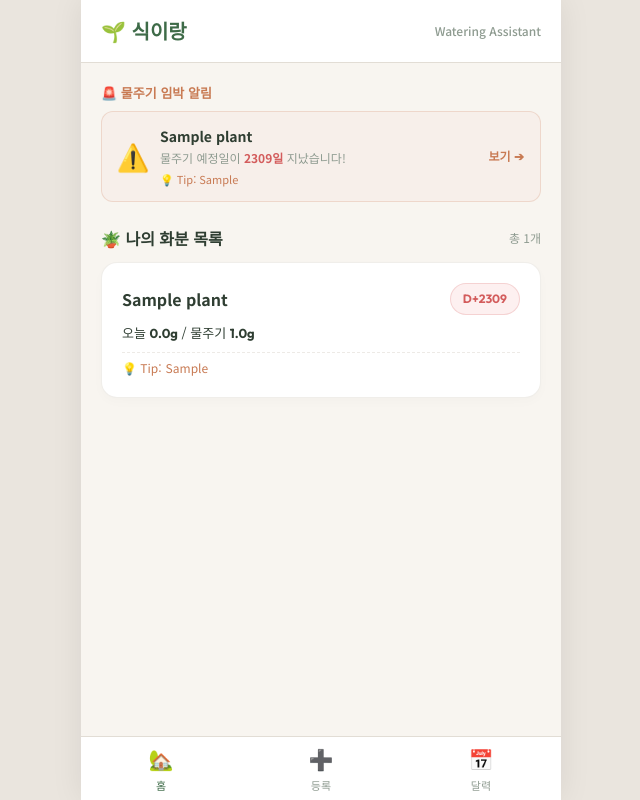
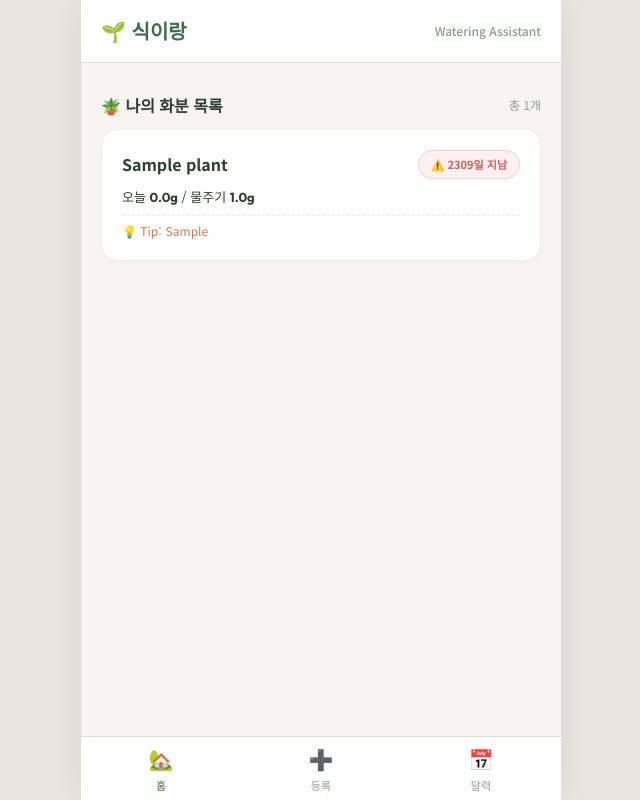
Before and after one commit to onelab45/onej1_1sikirang, a Django app: page / in a window 1280 px wide. Shown: the whole page, without its empty margins (319-959 px from the left). Run offline with Django 4.2, Linux system fonts and the light colour scheme; tables that the repository leaves empty hold one stand-in row (values such as "Sample post").

Commit message:
홈 화면 단순화: 임박 알림 삭제, D-Day 자동 정렬

```diff
--- a/plants/templates/plants/home.html
+++ b/plants/templates/plants/home.html
@@ -6,72 +6,12 @@
 
 {% block extra_css %}
 <style>
-    /* 알람 섹션 디자인 */
-    .alert-section-title {
-        font-size: 13px;
-        font-weight: 700;
-        color: var(--accent-clay);
-        text-transform: uppercase;
-        margin-bottom: 8px;
-        display: flex;
-        align-items: center;
-        gap: 6px;
-    }
-
-    .alarm-card {
-        background-color: var(--accent-clay-light);
-        border: 1px solid rgba(200, 122, 83, 0.2);
-        border-radius: 12px;
-        padding: 14px 16px;
-        margin-bottom: 10px;
-        display: flex;
-        align-items: center;
-        gap: 12px;
-    }
-
-    .alarm-icon {
-        font-size: 24px;
-        animation: pulse 1.5s infinite alternate;
-    }
-
-    @keyframes pulse {
-        0% { transform: scale(1); }
-        100% { transform: scale(1.15); }
-    }
-
-    .alarm-content {
-        flex: 1;
-        min-width: 0; /* flex 자식의 말줄임표 작동 보장 */
-    }
-
-    .alarm-title {
-        font-size: 14px;
-        font-weight: 700;
-        color: var(--text-dark);
-    }
-
-    .alarm-desc {
-        font-size: 12px;
-        color: var(--text-muted);
-        margin-top: 2px;
-    }
-
-    .alarm-action {
-        color: var(--accent-clay);
-        font-weight: 700;
-        font-size: 12px;
-        text-decoration: none;
-        display: flex;
-        align-items: center;
-        flex-shrink: 0;
-    }
-
     /* 화분 목록 그리드/목록 */
     .section-title {
         font-size: 16px;
         font-weight: 700;
         color: var(--text-dark);
-        margin: 24px 0 12px 0;
+        margin: 10px 0 12px 0;
         display: flex;
         justify-content: space-between;
         align-items: center;
@@ -83,7 +23,7 @@
         gap: 12px;
     }
 
-    /* 2단계 보완: 가로형 정보 카드 레이아웃 */
+    /* 가로형 정보 카드 레이아웃 */
     .plant-card {
         display: flex;
         flex-direction: column;
@@ -128,49 +68,55 @@
         text-overflow: ellipsis;
     }
 
-    /* D-Day 뱃지 스타일 */
+    /* D-Day 뱃지 스타일 (모바일 자연스러운 톤) */
     .dday-badge {
-        font-family: var(--font-english);
-        padding: 6px 12px;
+        font-family: var(--font-main);
+        padding: 5px 12px;
         border-radius: 20px;
-        font-size: 12px;
+        font-size: 11px;
         font-weight: 700;
         text-align: center;
-        min-width: 70px;
+        width: auto;
+        white-space: nowrap;
         flex-shrink: 0;
     }
 
+    /* D-Day <= 0 : 연한 토마토색 계열 */
     .dday-overdue {
         background-color: #FDF0F0;
-        color: var(--danger-color);
+        color: #D35C5C;
         border: 1px solid rgba(211, 92, 92, 0.2);
     }
 
-    .dday-today {
-        background-color: #FFF9E6;
-        color: #D47926;
-        border: 1px solid rgba(212, 121, 38, 0.2);
-        animation: blink 1s infinite alternate;
+    /* 1 <= D-Day <= 3 : 임박 주황/황토색 계열 */
+    .dday-warning {
+        background-color: #FFF3E0;
+        color: #E65100;
+        border: 1px solid rgba(230, 81, 0, 0.2);
     }
 
+    /* 4 <= D-Day <= 7 : 주의 노랑/겨자색 계열 */
+    .dday-caution {
+        background-color: #FFFDE7;
+        color: #D4A31C;
+        border: 1px solid rgba(212, 163, 28, 0.2);
+    }
+
+    /* D-Day >= 8 : 여유 녹색 계열 */
     .dday-safe {
         background-color: var(--primary-light);
         color: var(--primary-color);
         border: 1px solid rgba(62, 107, 72, 0.1);
     }
 
-    @keyframes blink {
-        0% { opacity: 0.8; }
-        100% { opacity: 1; }
-    }
-
     /* 빈 상태 안내 */
     .empty-state {
-        padding: 40px 20px;
+        padding: 50px 20px;
         text-align: center;
         background-color: var(--card-bg);
         border-radius: 16px;
         border: 1px dashed var(--border-color);
+        margin-top: 10px;
     }
 
     .empty-icon {
@@ -182,62 +128,13 @@
     .empty-text {
         font-size: 14px;
         color: var(--text-muted);
-        margin-bottom: 20px;
+        line-height: 1.6;
     }
 </style>
 {% endblock %}
 
 {% block content %}
-    <!-- 1) 임박한 물주기 알람 영역 -->
-    {% if plants %}
-        <div class="alert-section-title">
-            <span>🚨 물주기 임박 알림</span>
-        </div>
-
-        {% for plant in urgent_plants %}
-            <div class="alarm-card">
-                {% if plant.days_until_watering < 0 %}
-                    <span class="alarm-icon">⚠️</span>
-                    <div class="alarm-content">
-                        <div class="alarm-title">{{ plant.name }}</div>
-                        <div class="alarm-desc">물주기 예정일이 <strong style="color: var(--danger-color);">{{ plant.days_until_watering|stringformat:"d"|slice:"1:" }}일</strong> 지났습니다!</div>
-                        {% if plant.tip %}
-                            <div style="font-size: 11px; color: var(--accent-clay); margin-top: 4px; overflow: hidden; white-space: nowrap; text-overflow: ellipsis; max-width: 100%;">
-                                💡 Tip: {{ plant.tip }}
-                            </div>
-                        {% endif %}
-                    </div>
-                {% elif plant.days_until_watering == 0 %}
-                    <span class="alarm-icon">💧</span>
-                    <div class="alarm-content">
-                        <div class="alarm-title">{{ plant.name }}</div>
-                        <div class="alarm-desc"><strong>오늘</strong> 꼭 물을 주셔야 합니다!</div>
-                        {% if plant.tip %}
-                            <div style="font-size: 11px; color: var(--accent-clay); margin-top: 4px; overflow: hidden; white-space: nowrap; text-overflow: ellipsis; max-width: 100%;">
-                                💡 Tip: {{ plant.tip }}
-                            </div>
-                        {% endif %}
-                    </div>
-                {% else %}
-                    <span class="alarm-icon">⏳</span>
-                    <div class="alarm-content">
-                        <div class="alarm-title">{{ plant.name }}</div>
-                        <div class="alarm-desc">물주기까지 <strong>D-{{ plant.days_until_watering }}일</strong> 남았습니다.</div>
-                        {% if plant.tip %}
-                            <div style="font-size: 11px; color: var(--accent-clay); margin-top: 4px; overflow: hidden; white-space: nowrap; text-overflow: ellipsis; max-width: 100%;">
-                                💡 Tip: {{ plant.tip }}
-                            </div>
-                        {% endif %}
-                    </div>
-                {% endif %}
-                <a href="{% url 'plants:plant_detail' plant.pk %}" class="alarm-action">
-                    보기 ➔
-                </a>
-            </div>
-        {% endfor %}
-    {% endif %}
-
-    <!-- 2) 등록된 화분 목록 영역 -->
+    <!-- 1) 등록된 화분 목록 영역 -->
     <div class="section-title">
         <span>🪴 나의 화분 목록</span>
         <span style="font-size: 12px; font-weight: normal; color: var(--text-muted);">총 {{ plants|length }}개</span>
@@ -251,14 +148,22 @@
                     <div class="plant-card-header">
                         <span class="plant-name">{{ plant.name }}</span>
 
-                        <!-- D-Day 배지 분기 처리 -->
+                        <!-- D-Day 배지 분기 및 색상 강조 처리 -->
                         {% if plant.days_until_watering < 0 %}
                             <div class="dday-badge dday-overdue">
-                                D+{{ plant.days_until_watering|stringformat:"d"|slice:"1:" }}
+                                ⚠️ {{ plant.days_until_watering|stringformat:"d"|slice:"1:" }}일 지남
                             </div>
                         {% elif plant.days_until_watering == 0 %}
-                            <div class="dday-badge dday-today">
-                                D-Day
+                            <div class="dday-badge dday-overdue">
+                                ⚠️ 오늘 물주기!
+                            </div>
+                        {% elif plant.days_until_watering <= 3 %}
+                            <div class="dday-badge dday-warning">
+                                D-{{ plant.days_until_watering }}
+                            </div>
+                        {% elif plant.days_until_watering <= 7 %}
+                            <div class="dday-badge dday-caution">
+                                D-{{ plant.days_until_watering }}
                             </div>
                         {% else %}
                             <div class="dday-badge dday-safe">
@@ -283,12 +188,13 @@
             {% endfor %}
         </div>
     {% else %}
+        <!-- 빈 상태 처리 -->
         <div class="empty-state">
-            <span class="empty-icon">🌵</span>
-            <div class="empty-text">아직 등록된 화분이 없어요.</div>
-            <a href="{% url 'plants:plant_create' %}" class="btn btn-primary" style="width: auto; display: inline-flex;">
-                첫 화분 등록하러 가기
-            </a>
+            <span class="empty-icon">🪴</span>
+            <div class="empty-text">
+                아직 등록된 화분이 없어요.<br>
+                하단 + 버튼을 눌러 첫 화분을 등록해보세요.
+            </div>
         </div>
     {% endif %}
 {% endblock %}
--- a/plants/views.py
+++ b/plants/views.py
@@ -9,21 +9,16 @@ import datetime
 def home(request):
     """
     홈 화면 뷰:
-    1) 모든 화분 목록을 조회합니다.
-    2) 물주기가 임박한 화물(D-Day가 가장 낮거나 음수인 화분) 상위 2개를 알람 창에 노출합니다.
+    등록된 모든 화분 목록을 조회하여 D-Day가 적게 남은(임박한) 순서로 정렬해 전달합니다.
     """
     # 데이터베이스의 모든 화분 조회
     all_plants = list(Plant.objects.all())
 
-    # D-Day(물주기까지 남은 일수) 오름차순으로 정렬 (가장 급한 화분이 앞으로)
+    # D-Day(물주기까지 남은 일수) 오름차순으로 정렬 (가장 급한 화분이 앞으로 오도록 Python 단에서 정렬)
     sorted_plants = sorted(all_plants, key=lambda p: p.days_until_watering)
 
-    # 임박한 물주기 알람 2개 추출
-    urgent_plants = sorted_plants[:2]
-
     context = {
-        'plants': all_plants,
-        'urgent_plants': urgent_plants,
+        'plants': sorted_plants,
     }
     return render(request, 'plants/home.html', context)
 
```
